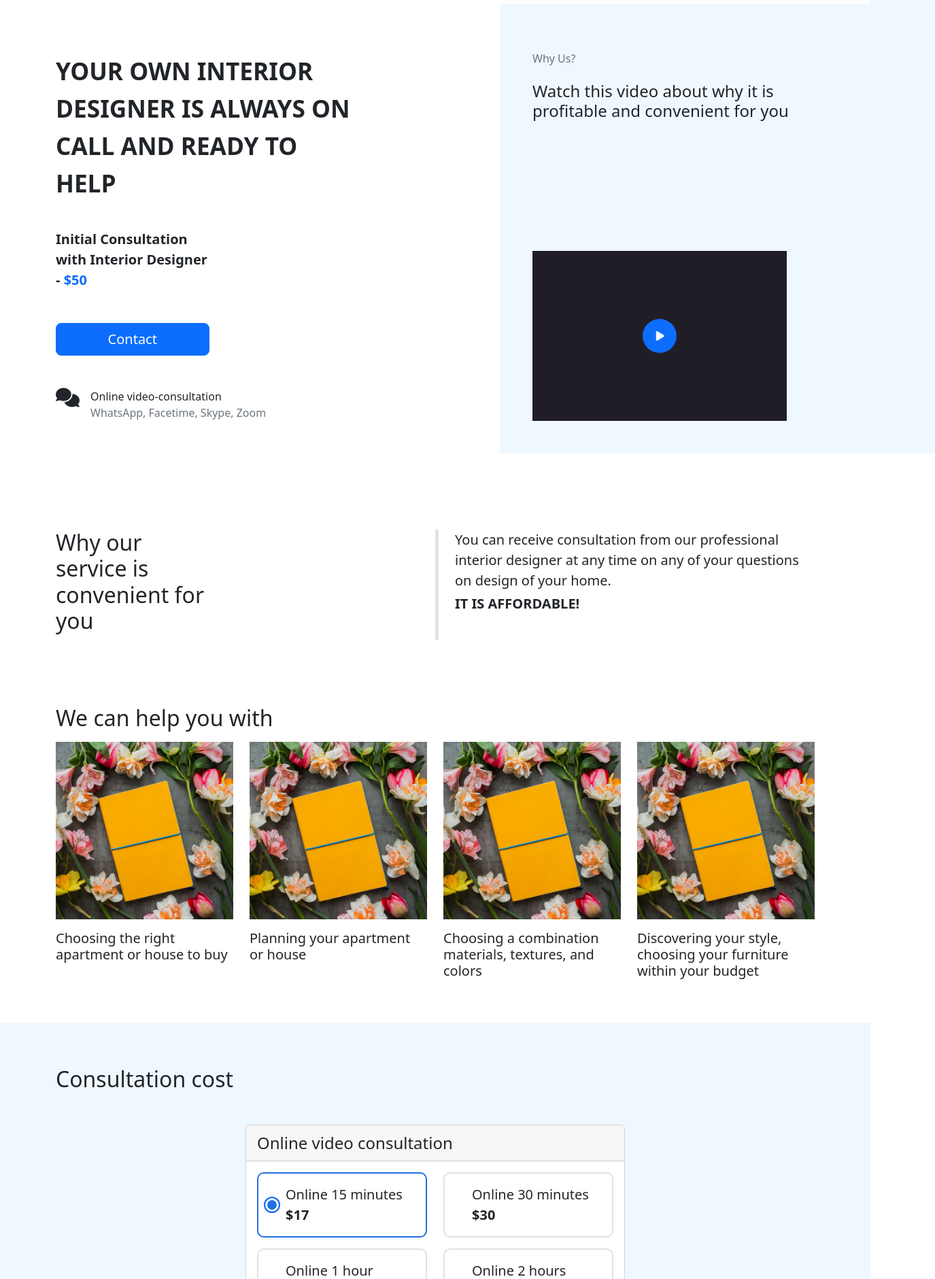
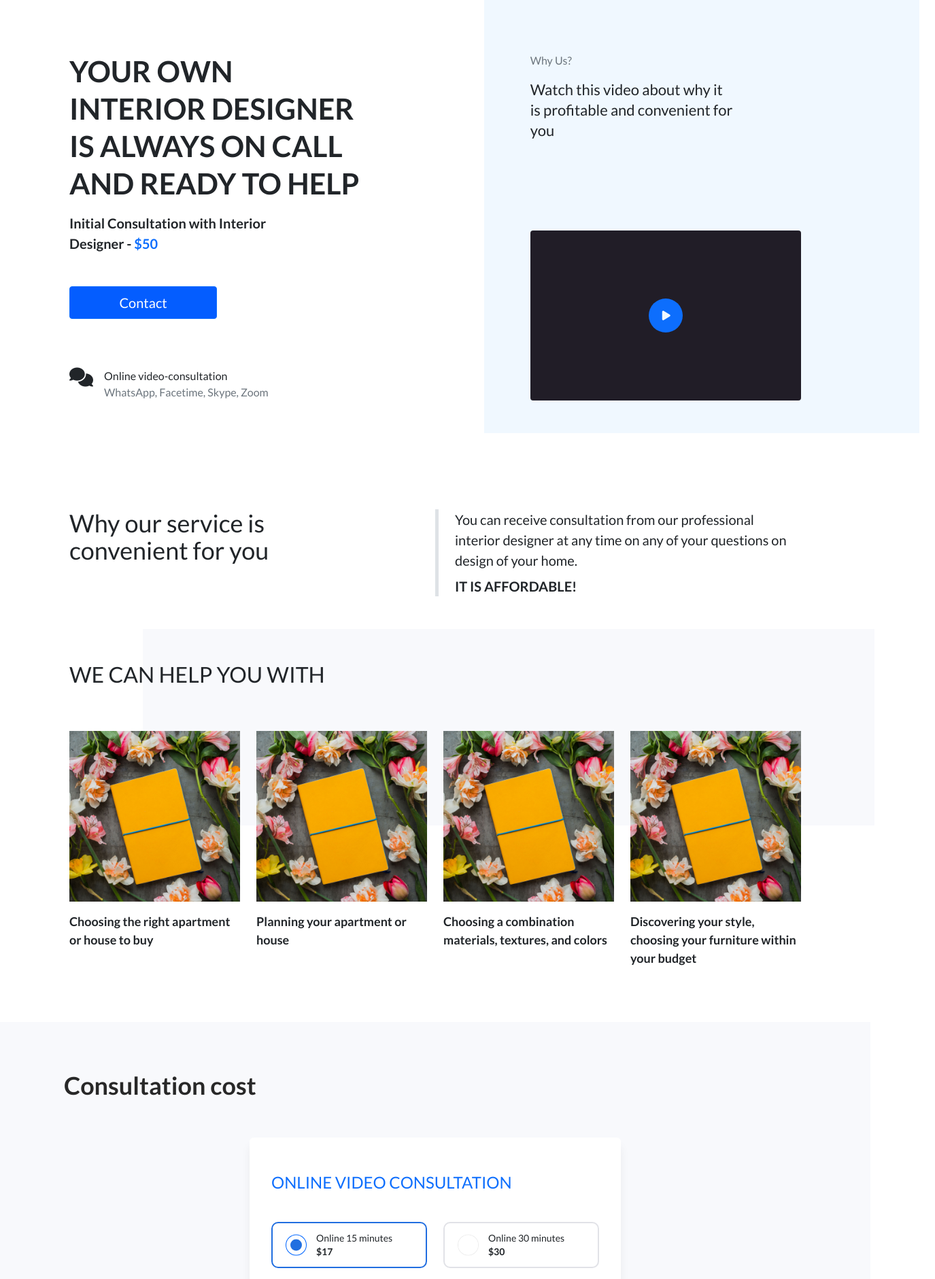
Before and after one commit to Anpoli13/interior-design, a plain HTML site: page index.html in a window 1280 px wide. Shown: the part 83-1964 px from the top of the page at 68% size, 1375 px wide, since content can reach past the window. Drawn offline with nearby package versions, Linux system fonts and the light colour scheme.

Commit message:
Update styles

```diff
--- a/index.html
+++ b/index.html
@@ -3,9 +3,12 @@
   <head>
     <meta charset="utf-8">
     <meta name="viewport" content="width=device-width, initial-scale=1">
-    <title>Design tips </title>
-    <link rel="stylesheet" href="style.css">
+    <title>Design tips</title>
     <link href="https://cdn.jsdelivr.net/npm/bootstrap@5.2.0-beta1/dist/css/bootstrap.min.css" rel="stylesheet" integrity="sha384-0evHe/X+R7YkIZDRvuzKMRqM+OrBnVFBL6DOitfPri4tjfHxaWutUpFmBp4vmVor" crossorigin="anonymous">
+    <link href='http://fonts.googleapis.com/css?family=Lato:400,600,700' rel='stylesheet' type='text/css'>
+    <link rel="preconnect" href="https://fonts.googleapis.com">
+    <link rel="preconnect" href="https://fonts.gstatic.com" crossorigin>
+    <link href="https://fonts.googleapis.com/css2?family=Barlow+Condensed:wght@400;500;600&display=swap" rel="stylesheet">    <link rel="stylesheet" href="style.css">
     <script src="https://kit.fontawesome.com/f2a24dc091.js" crossorigin="anonymous"></script>
   </head>
   <body>
@@ -56,14 +59,14 @@
     </div>
 
     <header>
-      <nav class="navbar fixed-top navbar-expand-lg bg-white">
+      <nav class="navbar fixed-top navbar-expand-lg">
         <div class="container-xxl">
           <a class="navbar-brand d-flex gap-2 align-items-center" href="#">
             <i class="fa-regular fa-comment fa-flip-horizontal fs-5 text-primary"></i>
-            <h1 class="h2 mb-0">Design tips</h1>
+            <h1 class="h2 mb-0 logo">Design tips</h1>
           </a>
-          <button class="navbar-toggler" type="button" data-bs-toggle="collapse" data-bs-target="#navbarTogglerDemo02" aria-controls="navbarTogglerDemo02" aria-expanded="false" aria-label="Toggle navigation">
-            <span class="navbar-toggler-icon"></span>
+          <button class="navbar-toggler border border-0 text-dark"  type="button" data-bs-toggle="collapse" data-bs-target="#navbarTogglerDemo02" aria-controls="navbarTogglerDemo02" aria-expanded="false" aria-label="Toggle navigation">
+            <i class="fa-solid fa-bars"></i>
           </button>
           <div class="collapse navbar-collapse p-3" id="navbarTogglerDemo02">
             <ul class="navbar-nav ms-auto mb-2 mb-lg-0">
@@ -92,17 +95,18 @@
           <div class="row justify-content-between">
             <div class="col-lg-5 padding-top-10 pb-5 d-flex flex-column justify-content-between">
               <h1 class="banner-title">Your own Interior Designer is always on call and ready to help </h1>
-              <div class="fw-bold fs-5 w-50">Initial Consultation with Interior Designer - <span class="text-primary">$50</span></div>
-              <button type="button" class="btn btn-primary btn-lg my-3 my-sm-5 col-12 col-sm-6 mx-auto ms-sm-0 d-block" data-bs-toggle="modal" data-bs-target="#contactForm">Contact</button>
-              <div class="d-flex gap-3">
+              <div class="fw-bold fs-5 w-75 w-sm-50">Initial Consultation with Interior Designer - <span class="text-primary">$50</span></div>
+              <button type="button" class="btn btn-primary btn-lg my-5 col-12 col-sm-6 mx-auto ms-sm-0 d-block" data-bs-toggle="modal" data-bs-target="#contactForm">Contact</button>
+              <div class="d-flex gap-3 mt-sm-4">
                 <i class="fa-solid fa-comments fs-3"></i>
                 <span>Online video-consultation <br><span class="text-secondary"> WhatsApp, Facetime, Skype, Zoom</span></span>
               </div>
             </div>
-            <div class="col-lg-5 padding-top-10 pb-5 ps-5 why-section d-flex flex-column">
-              <h3 class="text-secondary fs-6">Why Us?</h3>
-              <h4 class="fw-normal py-3">Watch this video about why it is profitable and convenient for you</h4>
-              <div class="video-cover mt-auto">
+            <div class="col-lg-5 pb-5 ps-sm-5 why-section d-flex flex-column">
+              <div class="why-section-decor"></div>
+              <span class="text-secondary fs-6">Why Us?</span>
+              <h4 class="fw-normal py-2 py-sm-3 w-75">Watch this video about why it is profitable and convenient for you</h4>
+              <div class="video-cover mt-5 mt-sm-auto">
                 <i  type="button" data-bs-toggle="modal" data-bs-target="#video" class="fa-solid fa-play btn-round"></i>
               </div>
             </div>
@@ -111,47 +115,48 @@
           <div class="pt-3" id="whyUs">
             <div class="row justify-content-between py-lg-5 my-sm-3 my-md-5">
               <div class="col-md-5">
-                <h3 class="fs-2 col-12 col-lg-6">Why our service is convenient for you</h3>
+                <h3 class="col-12 col-lg-10">Why our service is convenient for you</h3>
               </div>
               <div class="col-md-6 border-sm-start ps-sm-4">
-                <div class="fs-5 mb-1">You can receive consultation from our professional interior designer at any time on any of your questions on design of your home.</div>
+                <div class="fs-5 mb-2">You can receive consultation from our professional interior designer at any time on any of your questions on design of your home.</div>
                 <div class="fw-bold text-uppercase fs-5">It is affordable!</div>
               </div>
             </div>
           </div>
 
 
-          <div class="my-5">
-            <h2 class="mb-3">We can help you with </h2>
+          <div class="my-5 products-section">
+            <div class="decorate-block"></div>
+            <h2 class="mb-5 pb-3 text-uppercase">We can help you with </h2>
             <div>
               <div class="row">
-                <div class="col-sm-6 col-md-3">
+                <div class="col-sm-6 col-md-3 mb-3">
                   <img src="./assets/DSC_2252.jpg" class="card-img-top w-100 mx-auto d-block" alt="...">
-                  <h5 class="card-title my-3">Choosing the right apartment or house to buy</h5>
+                  <h5 class="card-title my-3 text-small">Choosing the right apartment or house to buy</h5>
                 </div>
-                <div class="col-sm-6 col-md-3">
+                <div class="col-sm-6 col-md-3 mb-3">
                   <img src="./assets/DSC_2252.jpg" class="card-img-top w-100 mx-auto d-block" alt="...">
-                  <h5 class="card-title my-3">Planning your apartment or house</h5>
+                  <h5 class="card-title my-3 text-small">Planning your apartment or house</h5>
                 </div>
-                <div class="col-sm-6 col-md-3">
+                <div class="col-sm-6 col-md-3 mb-3">
                   <img src="./assets/DSC_2252.jpg" class="card-img-top w-100 mx-auto d-block" alt="...">
-                  <h5 class="card-title my-3">Choosing a combination materials, textures, and colors</h5>
+                  <h5 class="card-title my-3 text-small">Choosing a combination materials, textures, and colors</h5>
                 </div>
-                <div class="col-sm-6 col-md-3">
+                <div class="col-sm-6 col-md-3 mb-3">
                   <img src="./assets/DSC_2252.jpg" class="card-img-top w-100 mx-auto d-block" alt="...">
-                  <h5 class="card-title my-3">Discovering your style, choosing your furniture within your budget </h5>
+                  <h5 class="card-title my-3 text-small">Discovering your style, choosing your furniture within your budget </h5>
                 </div>
               </div>
             </div>
           </div>
         </div>
 
-        <div class="bg-aliceblue pt-3" id="prices">
-          <div class="container py-2 py-sm-5">
-            <h2>Consultation cost</h2>
-            <form class="card mx-auto mt-5 consultation-form col-12 col-md-10 col-lg-6" id="form">
-              <legend class="card-header">Online video consultation</legend>
-              <div class="card-body row row-cols-sm-2">
+        <div class="consultation-section pt-3 pb-5" id="prices">
+          <div class="container py-2 pb-sm-5 pt-sm-0 px-4">
+            <h2 class="text-lg">Consultation cost</h2>
+            <form class="card mx-auto mt-5 consultation-form col-12 col-md-10 col-lg-6 py-5 px-sm-3" id="form">
+              <legend class="ms-3 mb-4 text-primary text-uppercase">Online video consultation</legend>
+              <div class="card-body row row-cols-1 row-cols-sm-2">
                 <div class="col ">
                   <label for="15min" class="plan">
                     <input type="radio" id="15min" name="consultation" value="Online 15 minutes $17" checked>
@@ -188,8 +193,8 @@
                   </label>
                 </div>
               </div>
-              <div class="mb-3">
-                <button type="submit" class="btn btn-lg btn-primary mx-auto d-block" data-bs-toggle="modal" data-bs-target="#contactForm">Order Service</button>
+              <div class="mb-3 px-3">
+                <button type="submit" class="btn btn-lg btn-primary mx-auto mt-sm-3 d-block col-12 col-sm-8" data-bs-toggle="modal" data-bs-target="#contactForm">Order Service</button>
               </div>
             </form>
           </div>
@@ -198,12 +203,12 @@
         <div class="container pt-3" id="about">
           <div class="row py-5">
             <div class="col-md">
-              <h2>Who are we</h2>
-              <p class="fw-bold fs-5">We are a team of interior designers Amouge Design</p>
-              <p class="fs-5">We decided to create an affordable service so that most of the people gained access to professional knowledge of experienced interior designers.</p>
-              <p class="fst-italic fs-5">We want your house to by stylish!</p>
+              <h2 class="text-lg mt-sm-0">Who are we</h2>
+              <p class="fw-semibold fs-5">We are a team of interior designers Amouge Design</p>
+              <p class="fs-5 my-5 my-sm-4">We decided to create an affordable service so that most of the people gained access to professional knowledge of experienced interior designers.</p>
+              <p class="fst-italic fs-5 mb-5">We want your house to by stylish!</p>
             </div>
-            <div class="col-md">
+            <div class="col-md mt-sm-5">
               <div class="video-cover mt-auto">
                 <i  type="button" data-bs-toggle="modal" data-bs-target="#video" class="fa-solid fa-play btn-round"></i>
               </div>
@@ -211,18 +216,17 @@
           </div>
         </div>
 
-
         <div class="bg-aliceblue">
-          <h2 class="mx-auto container fs-1 py-5">Team of 15 designers with over 5 years of experience each</h2>
+          <h2 class="mx-auto container text-lg py-5">Team of 15 designers with over 5 years of experience each</h2>
         </div>
 
-        <div class="container py-5">
+        <div class="container pb-5 mt-sm-5">
           <h2 class="mb-3">Our projects</h2>
-          <div class="row">
-            <img src="./assets/DSC_2252.jpg" class="col-sm-6 col-md-3 my-3" alt="...">
-            <img src="./assets/DSC_2252.jpg" class="col-sm-6 col-md-3 my-3" alt="...">
-            <img src="./assets/DSC_2252.jpg" class="col-sm-6 col-md-3 my-3" alt="...">
-            <img src="./assets/DSC_2252.jpg" class="col-sm-6 col-md-3 my-3" alt="...">
+          <div class="row row-cols-1 row-cols-sm-2 row-cols-md-4 px-3 px-sm-0">
+            <img src="./assets/DSC_2252.jpg" class="col my-3 proj-img p-0 px-sm-2" alt="...">
+            <img src="./assets/DSC_2252.jpg" class="col my-3 proj-img p-0 px-sm-2" alt="...">
+            <img src="./assets/DSC_2252.jpg" class="col my-3 proj-img p-0 px-sm-2" alt="...">
+            <img src="./assets/DSC_2252.jpg" class="col my-3 proj-img p-0 px-sm-2" alt="...">
           </div>
         </div>
       </div>
--- a/style.css
+++ b/style.css
@@ -1,3 +1,58 @@
+* {
+  box-sizing: border-box;
+  font-family: 'Lato', sans-serif;
+  -webkit-font-smoothing: auto;
+}
+html {
+  overflow-x: hidden;
+}
+
+.btn-primary {
+  background: #045DFF;
+  border-radius: 4px;
+  -webkit-border-radius: 4px;
+  -moz-border-radius: 4px;
+  -ms-border-radius: 4px;
+  -o-border-radius: 4px;
+}
+
+h3 {
+  font-weight: 500;
+  font-size: 36px;
+  line-height: 40px;
+  margin-bottom: 3rem;
+}
+
+h4 {
+  font-size: 22px;
+  line-height: 30px;
+}
+
+.text-small {
+  font-weight: bold;
+  font-size: 18px;
+  line-height: 27px;
+}
+.text-lg {
+  font-style: normal;
+  font-weight: 600;
+  font-size: 36px;
+  line-height: 44px;
+  color: #282828;
+  margin-top: 55px;
+  margin-bottom: 55px;
+}
+
+.container {
+  padding-right: 2rem;
+  padding-left: 2rem;
+}
+
+.logo {
+  font-family: 'Barlow Condensed', sans-serif;
+  font-weight: 500;
+}
+
 .padding-top-10 {
   padding-top: 5rem;
 }
@@ -9,11 +64,16 @@
 .video-cover {
   background: aliceblue;
   background-image: url('./assets/placeholder.png');
-  width: 90%;
+  width: 100%;
   height: 250px;
   display: flex;
   align-items: center;
   justify-content: center;
+  border-radius: 4px;
+  -webkit-border-radius: 4px;
+  -moz-border-radius: 4px;
+  -ms-border-radius: 4px;
+  -o-border-radius: 4px;
 }
 
 .btn-round {
@@ -41,6 +101,7 @@
 }
 
 .navbar {
+  background-color: white;
   transition: all .2s ease-in;
   -webkit-transition: all .2s ease-in;
   -moz-transition: all .2s ease-in;
@@ -49,31 +110,68 @@
 }
 
 .banner-title {
+  font-style: normal;
   font-weight: 700;
+  font-size: 24px;
+  line-height: 38px;
+
+  /* font-weight: 700;
   font-size: 5.75vw;
-  line-height: 3rem;
+  line-height: 3rem; */
   text-transform: uppercase;
-  margin-bottom: 5vh;
+  margin-bottom: 1rem;
 }
 
 
 .why-section {
   position: relative;
+  padding-top: 3rem;
 }
 
-.why-section::before {
+.why-section-decor {
   background-color: aliceblue;
   content: '';
-  left: 0;
+  left: -1.25rem;
   top: 0;
   position: absolute;
-  height: 100%;
-  width: 50vw;
+  height: 70%;
+  width: 100vw;
   z-index: -1;
+}
+
+.products-section {
+  position: relative;
+}
+.decorate-block {
+  position: absolute;
+  width: 100%;
+  background: #F8F9FC;
+  height: 60%;
+  left: 95px;
+  left: 10%;
+  top: -10%;
+  z-index: -1;
+}
+
+.consultation-section {
+  background-color: #F8F9FC;
+}
+
+.consultation-form {
+  border: none;
+  box-shadow: 0px 12px 14px rgb(0 0 0 / 6%);
 }
 
 .consultation__wrapper {
   display: none;
+}
+
+.proj-img {
+  border-radius: 4px;
+  -webkit-border-radius: 4px;
+  -moz-border-radius: 4px;
+  -ms-border-radius: 4px;
+  -o-border-radius: 4px;
 }
 
 /* ----------- */
@@ -94,8 +192,8 @@
   display: -ms-flexbox;
   display: flex;
   flex-direction: column;
-  font-size: 1.25rem;
-  padding: 1rem .75rem 1rem 2.5rem;
+  /* font-size: 1.25rem; */
+  padding: .75rem .75rem .75rem 4rem;
   -webkit-box-sizing: border-box;
   box-sizing: border-box;
   border: 2px solid #e1e2e7;
@@ -106,21 +204,44 @@
   transition: box-shadow 0.4s;
   transition: box-shadow 0.4s, -webkit-box-shadow 0.4s;
   position: relative;
+
+  font-size: 14px;
+  font-weight: 400;
+  line-height: 20px;
+  margin-bottom: 5px;
+}
+
+.plan input[type="radio"] + .plan-content:after {
+  content: "";
+  position: absolute;
+  height: 29px;
+  width: 29px;
+  left: 20px;
+  top: 50%;
+  transform: translateY(-50%);
+  border-radius: 100%;
+  border: 3px solid #fff;
+  -webkit-box-shadow: 0px 0px 0px 1px #ECECEC;
+  box-shadow: 0px 0px 0px 1px #ECECEC;
+  -webkit-transform: translateY(-50%);
+  -moz-transform: translateY(-50%);
+  -ms-transform: translateY(-50%);
+  -o-transform: translateY(-50%);
 }
 
 .plan input[type="radio"]:checked + .plan-content:after {
   content: "";
   position: absolute;
-  height: 1.25rem;
-  width: 1.25rem;
+  height: 29px;
+  width: 29px;
   background: #216fe0;
-  left: 10px;
+  left: 20px;
   top: 50%;
   transform: translateY(-50%);
   border-radius: 100%;
-  border: 3px solid #fff;
-  -webkit-box-shadow: 0px 0px 0px 2px #0066ff;
-  box-shadow: 0px 0px 0px 2px #0066ff;
+  border: 6px solid #fff;
+  -webkit-box-shadow: 0px 0px 0px 1px #0066ff;
+  box-shadow: 0px 0px 0px 1px #0066ff;
   -webkit-transform: translateY(-50%);
   -moz-transform: translateY(-50%);
   -ms-transform: translateY(-50%);
@@ -143,12 +264,21 @@
 }
 
 @media (min-width: 768px) {
+  .why-section {
+    padding-top: 10rem;
+  }
+
+  .why-section-decor {
+    height: 100%;
+    width: 50vw;
+  }
   .padding-top-10 {
     padding-top: 7rem;
   }
   .banner-title {
-    font-size: 3.75vw;
+    font-size: 43px;
     line-height: 45px;
+    margin-bottom: 1rem;
   }
   .video-modal {
     width: 50vw;
@@ -163,11 +293,14 @@
 }
 
 @media (min-width: 992px) {
+  .navbar{
+    background-color: transparent;
+  }
+
   .padding-top-10 {
     padding-top: 10rem;
   }
   .banner-title {
-    font-size: 2.75vw;
     line-height: 55px;
   }
 }
```
